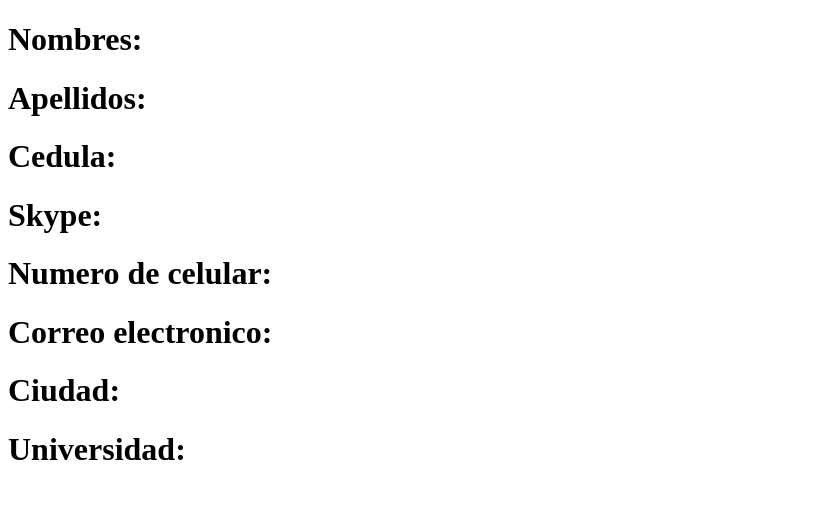
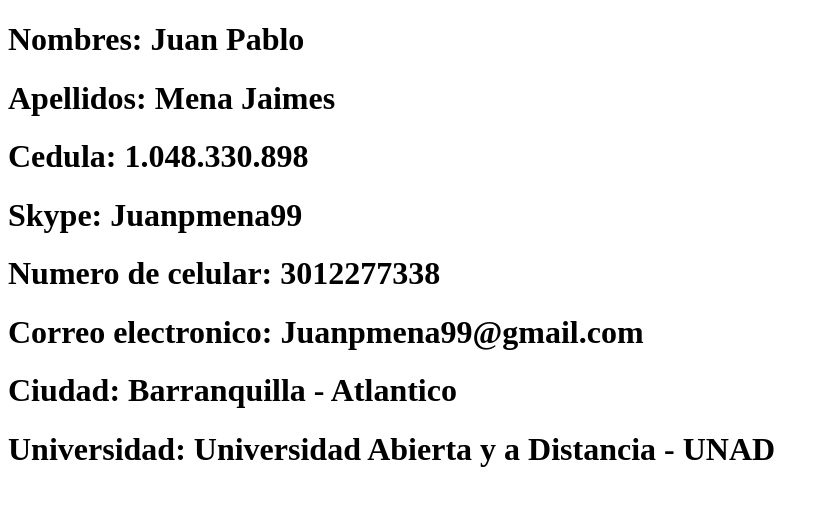
Before and after one commit to JuanPabloMena/DSW-JuanMena-F2, a plain HTML site: page index.html in a window 1280 px wide. Shown: the whole page, without its empty margins (0-829 px from the left). Drawn offline with Linux system fonts and the light colour scheme.

Commit message:
Update index.html
Relleno de datos e informacion como lo realice en la Pre-tarea

```diff
--- a/index.html
+++ b/index.html
@@ -6,14 +6,14 @@
         <title>Documento - Pretarea</title>
     </head>
 
-    <h1>Nombres: </h1>
-    <h1>Apellidos: </h1>
-    <h1>Cedula: </h1>
-    <h1>Skype: </h1>
-    <h1>Numero de celular: </h1>
-    <h1>Correo electronico: </h1>
-    <h1>Ciudad:</h1>
-    <h1>Universidad: </h1>
+    <h1>Nombres: Juan Pablo </h1>
+    <h1>Apellidos: Mena Jaimes</h1>
+    <h1>Cedula: 1.048.330.898</h1>
+    <h1>Skype: Juanpmena99</h1>
+    <h1>Numero de celular: 3012277338</h1>
+    <h1>Correo electronico: Juanpmena99@gmail.com</h1>
+    <h1>Ciudad: Barranquilla - Atlantico</h1>
+    <h1>Universidad: Universidad Abierta y a Distancia - UNAD</h1>
 
 
 
```
